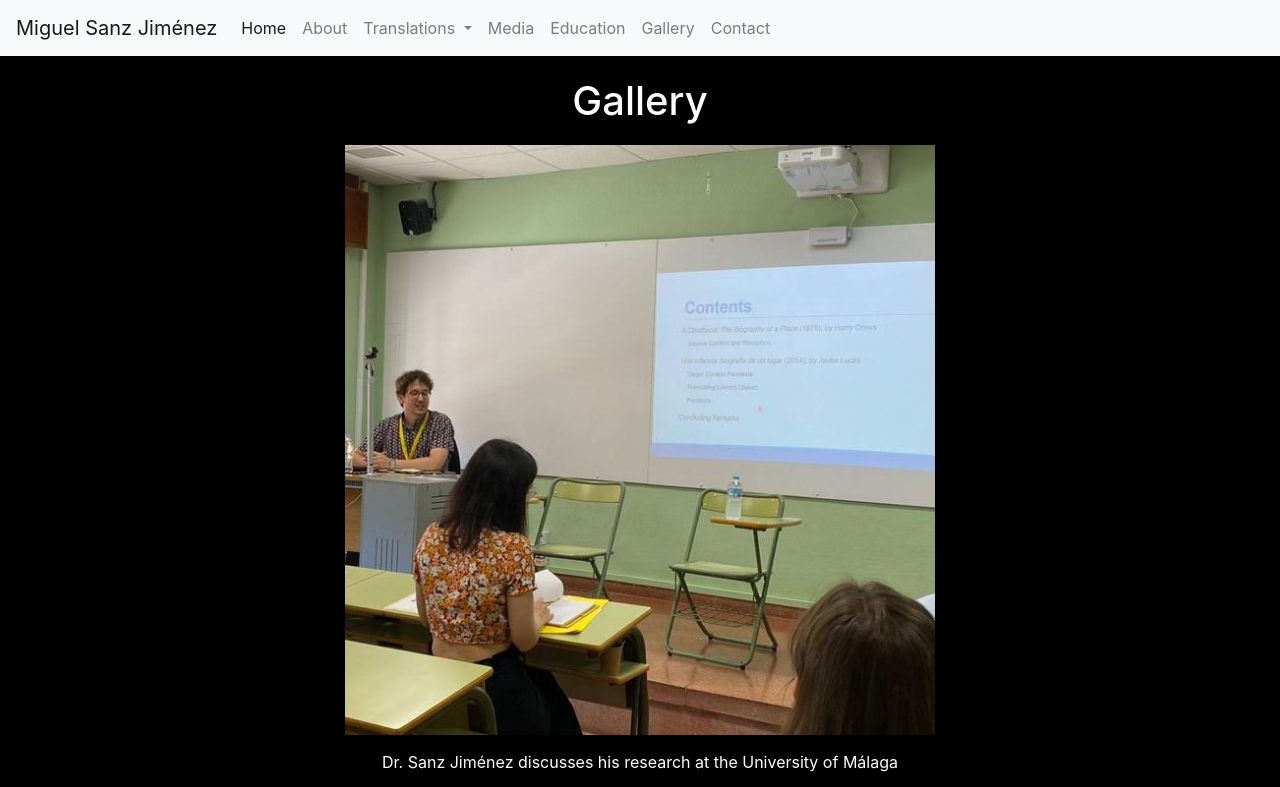
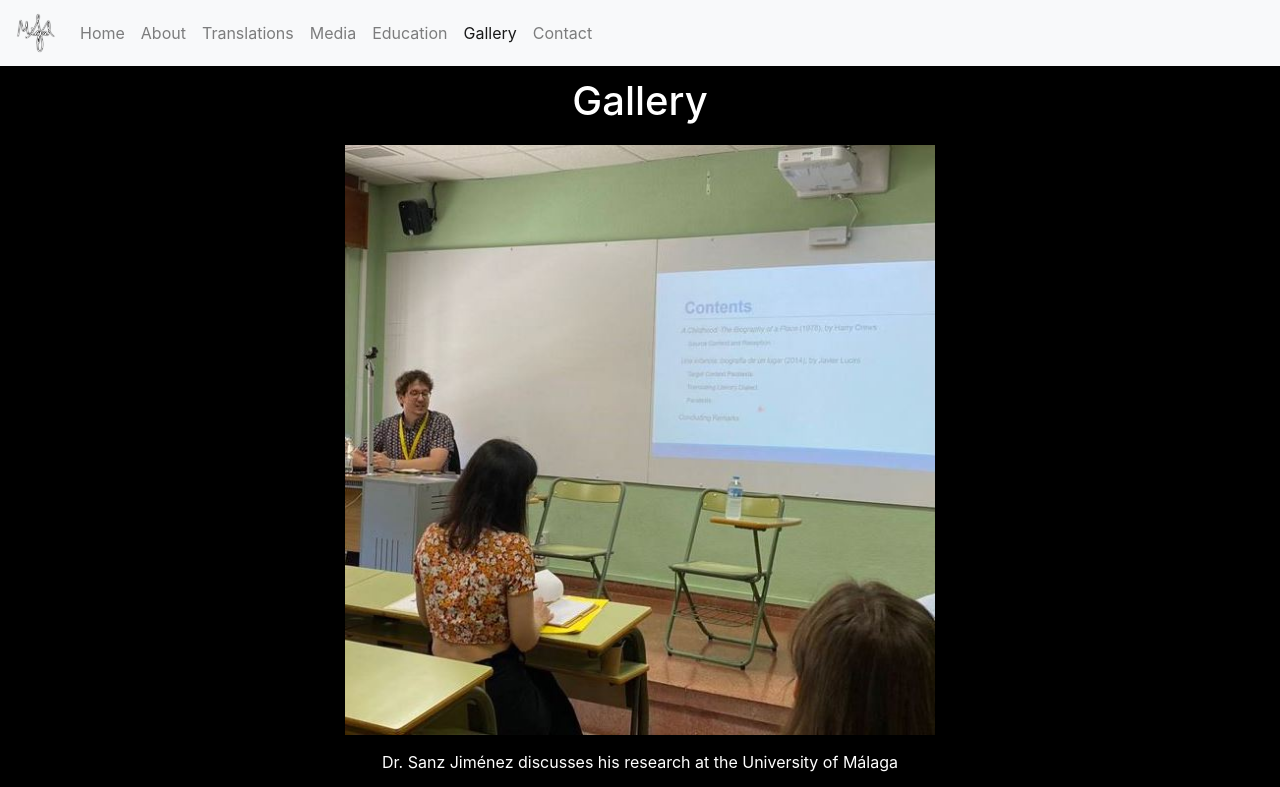
Before and after one commit to chrisratsabout/RevampGallery, a plain HTML site: page index.html in a window 1280 px wide. Shown: the top 787 px of the page. Drawn offline with nearby package versions, Linux system fonts and the light colour scheme.

Commit message:
Add files via upload

```diff
--- a/index.html
+++ b/index.html
@@ -81,6 +81,12 @@
             height: 60px;
             margin-bottom: 20px;
         }
+
+        .nav-icon {
+            width: 40px;
+            height: 40px;
+            margin: 0;
+        }
     </style>
 </head>
 
@@ -92,37 +98,30 @@
             <span class="navbar-toggler-icon"></span>
         </button>
         <div class="collapse navbar-collapse" id="navbarTogglerDemo01">
-            <a class="navbar-brand" href="#">Miguel Sanz Jiménez</a>
+            <a class="navbar-brand" href="https://chrisratsabout.github.io/RevampHome/"><img class="nav-icon"
+                    src="./signature-transparent.png"></a>
             <ul class="navbar-nav mr-auto mt-2 mt-lg-0">
-                <li class="nav-item active">
-                    <a class="nav-link" href="https://chrisratsabout.github.io/RevampHome/">Home <span class="sr-only">(current)</span></a>
+                <li class="nav-item">
+                    <a class="nav-link" href="https://chrisratsabout.github.io/RevampHome/">Home <span
+                            class="sr-only">(current)</span></a>
                 </li>
                 <li class="nav-item">
                     <a class="nav-link" href="https://chrisratsabout.github.io/RevampAbout/">About</a>
                 </li>
-                <li class="nav-item dropdown">
-                    <a class="nav-link dropdown-toggle" href="#" id="navbarDropdownMenuLink" data-toggle="dropdown"
-                        aria-haspopup="true" aria-expanded="false">
-                        Translations
-                    </a>
-                    <div class="dropdown-menu" aria-labelledby="navbarDropdownMenuLink">
-                        <a class="dropdown-item" href="#books-section">Books</a>
-                        <a class="dropdown-item" href="#hellpress-section">Hellpress</a>
-                        <a class="dropdown-item" href="#netflix-section">Netflix</a>
-                        <a class="dropdown-item" href="#plot-section">Plot 2.0</a>
-                    </div>
+                <li class="nav-item">
+                    <a class="nav-link" href="https://chrisratsabout.github.io/RevampTranslations/">Translations</a>
                 </li>
                 <li class="nav-item">
                     <a class="nav-link" href="https://chrisratsabout.github.io/RevampMedia/">Media</a>
                 </li>
                 <li class="nav-item">
-                    <a class="nav-link" href="#education-section">Education</a>
+                    <a class="nav-link" href="https://chrisratsabout.github.io/RevampEducation/">Education</a>
                 </li>
                 <li class="nav-item">
-                    <a class="nav-link" href="https://chrisratsabout.github.io/RevampGallery/">Gallery</a>
+                    <a class="nav-link active" href="https://chrisratsabout.github.io/RevampGallery/">Gallery</a>
                 </li>
                 <li class="nav-item">
-                    <a class="nav-link" href="#contact-section">Contact</a>
+                    <a class="nav-link" href="https://chrisratsabout.github.io/RevampContact/">Contact</a>
                 </li>
             </ul>
             </form>
```
